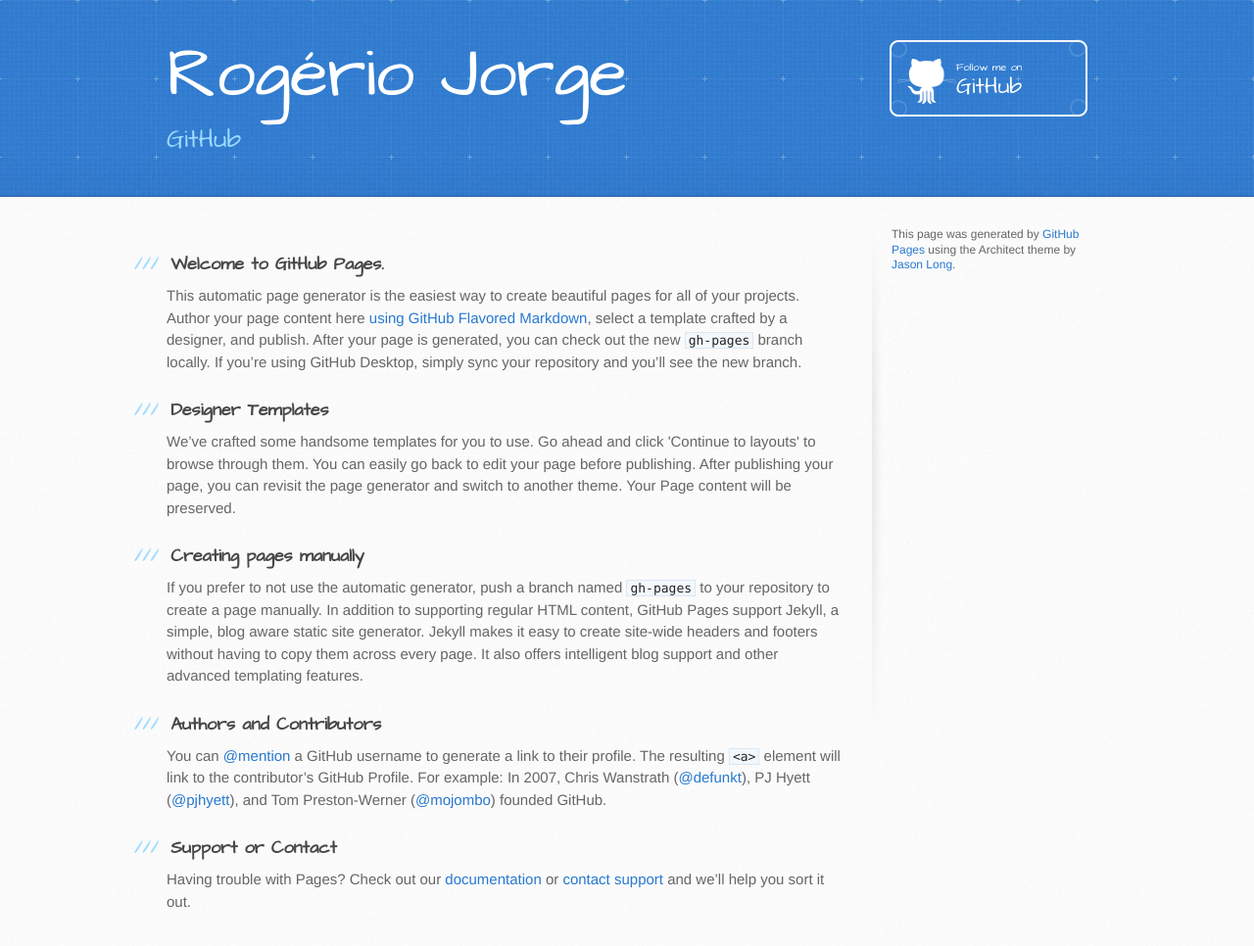
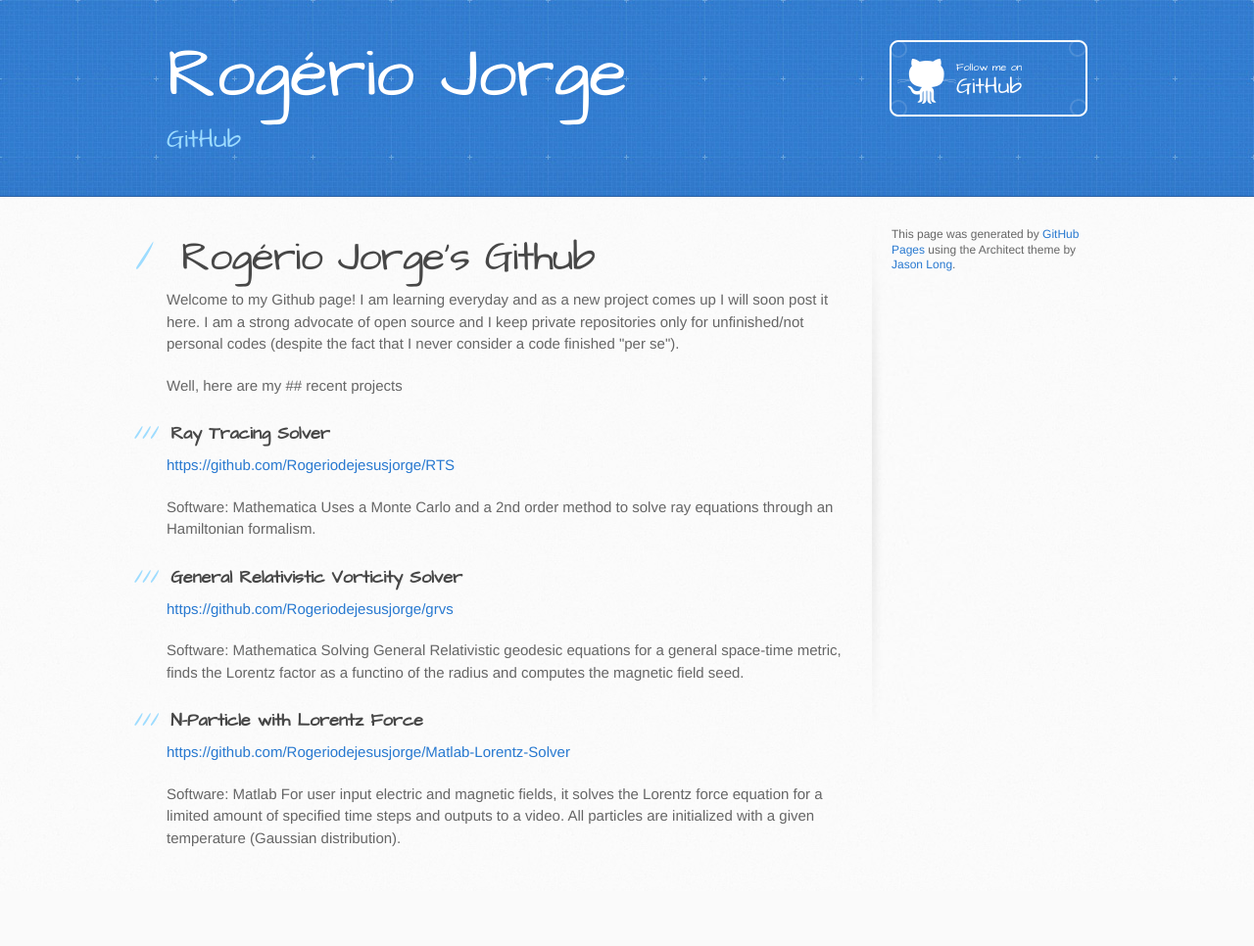
Before and after one commit to rogeriojorge/rogeriodejesusjorge2.github.io, a plain HTML site: page index.html in a window 1280 px wide. Shown: the whole page at 98% size. After the commit the page ends 910 px from the top, so only its background shows below. Drawn offline with Linux system fonts and the light colour scheme.

Commit message:
Replace master branch with page content via GitHub

```diff
--- a/index.html
+++ b/index.html
@@ -28,30 +28,37 @@
     <div id="content-wrapper">
       <div class="inner clearfix">
         <section id="main-content">
-          <h3>
-<a id="welcome-to-github-pages" class="anchor" href="#welcome-to-github-pages" aria-hidden="true"><span class="octicon octicon-link"></span></a>Welcome to GitHub Pages.</h3>
+          <h1>
+<a id="rogério-jorges-github" class="anchor" href="#rog%C3%A9rio-jorges-github" aria-hidden="true"><span aria-hidden="true" class="octicon octicon-link"></span></a>Rogério Jorge's Github</h1>
 
-<p>This automatic page generator is the easiest way to create beautiful pages for all of your projects. Author your page content here <a href="https://guides.github.com/features/mastering-markdown/">using GitHub Flavored Markdown</a>, select a template crafted by a designer, and publish. After your page is generated, you can check out the new <code>gh-pages</code> branch locally. If you’re using GitHub Desktop, simply sync your repository and you’ll see the new branch.</p>
+<p>Welcome to my Github page! I am learning everyday and as a new project comes up I will soon post it here.
+I am a strong advocate of open source and I keep private repositories only for unfinished/not personal codes (despite the fact that I never consider a code finished "per se").</p>
+
+<p>Well, here are my ## recent projects</p>
 
 <h3>
-<a id="designer-templates" class="anchor" href="#designer-templates" aria-hidden="true"><span class="octicon octicon-link"></span></a>Designer Templates</h3>
+<a id="ray-tracing-solver" class="anchor" href="#ray-tracing-solver" aria-hidden="true"><span aria-hidden="true" class="octicon octicon-link"></span></a>Ray Tracing Solver</h3>
 
-<p>We’ve crafted some handsome templates for you to use. Go ahead and click 'Continue to layouts' to browse through them. You can easily go back to edit your page before publishing. After publishing your page, you can revisit the page generator and switch to another theme. Your Page content will be preserved.</p>
+<p><a href="https://github.com/Rogeriodejesusjorge/RTS">https://github.com/Rogeriodejesusjorge/RTS</a></p>
+
+<p>Software: Mathematica
+Uses a Monte Carlo and a 2nd order method to solve ray equations through an Hamiltonian formalism.</p>
 
 <h3>
-<a id="creating-pages-manually" class="anchor" href="#creating-pages-manually" aria-hidden="true"><span class="octicon octicon-link"></span></a>Creating pages manually</h3>
+<a id="general-relativistic-vorticity-solver" class="anchor" href="#general-relativistic-vorticity-solver" aria-hidden="true"><span aria-hidden="true" class="octicon octicon-link"></span></a>General Relativistic Vorticity Solver</h3>
 
-<p>If you prefer to not use the automatic generator, push a branch named <code>gh-pages</code> to your repository to create a page manually. In addition to supporting regular HTML content, GitHub Pages support Jekyll, a simple, blog aware static site generator. Jekyll makes it easy to create site-wide headers and footers without having to copy them across every page. It also offers intelligent blog support and other advanced templating features.</p>
+<p><a href="https://github.com/Rogeriodejesusjorge/grvs">https://github.com/Rogeriodejesusjorge/grvs</a></p>
+
+<p>Software: Mathematica
+Solving General Relativistic geodesic equations for a general space-time metric, finds the Lorentz factor as a functino of the radius and computes the magnetic field seed.</p>
 
 <h3>
-<a id="authors-and-contributors" class="anchor" href="#authors-and-contributors" aria-hidden="true"><span class="octicon octicon-link"></span></a>Authors and Contributors</h3>
+<a id="n-particle-with-lorentz-force" class="anchor" href="#n-particle-with-lorentz-force" aria-hidden="true"><span aria-hidden="true" class="octicon octicon-link"></span></a>N-Particle with Lorentz Force</h3>
 
-<p>You can <a href="https://github.com/blog/821" class="user-mention">@mention</a> a GitHub username to generate a link to their profile. The resulting <code>&lt;a&gt;</code> element will link to the contributor’s GitHub Profile. For example: In 2007, Chris Wanstrath (<a href="https://github.com/defunkt" class="user-mention">@defunkt</a>), PJ Hyett (<a href="https://github.com/pjhyett" class="user-mention">@pjhyett</a>), and Tom Preston-Werner (<a href="https://github.com/mojombo" class="user-mention">@mojombo</a>) founded GitHub.</p>
+<p><a href="https://github.com/Rogeriodejesusjorge/Matlab-Lorentz-Solver">https://github.com/Rogeriodejesusjorge/Matlab-Lorentz-Solver</a></p>
 
-<h3>
-<a id="support-or-contact" class="anchor" href="#support-or-contact" aria-hidden="true"><span class="octicon octicon-link"></span></a>Support or Contact</h3>
-
-<p>Having trouble with Pages? Check out our <a href="https://help.github.com/pages">documentation</a> or <a href="https://github.com/contact">contact support</a> and we’ll help you sort it out.</p>
+<p>Software: Matlab
+For user input electric and magnetic fields, it solves the Lorentz force equation for a limited amount of specified time steps and outputs to a video. All particles are initialized with a given temperature (Gaussian distribution).</p>
         </section>
 
         <aside id="sidebar">
```
Also changed, not shown: params.json (+1 -1 lines).
